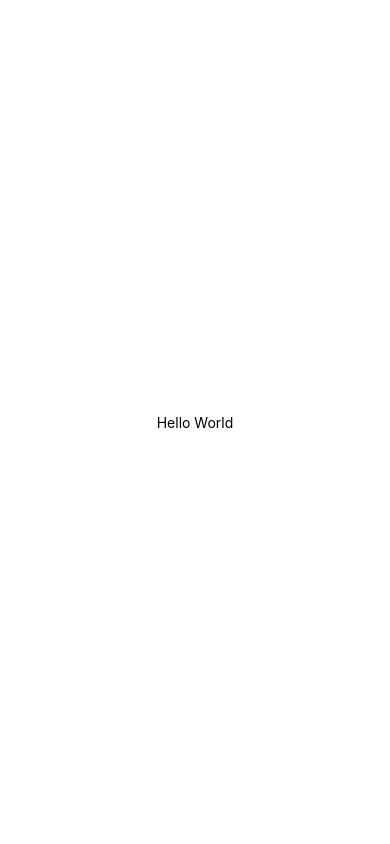
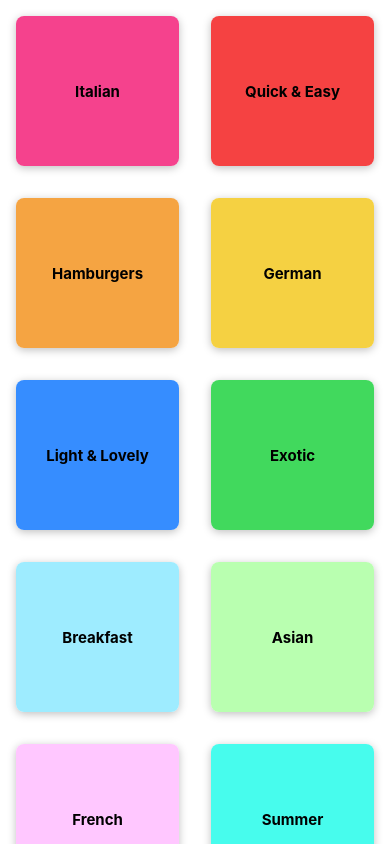
Before and after one commit to UzairKhan313/React-Native-Looking-Meals, a React Native app: screen / in a window 390 px wide. Built offline with nearby package versions, Linux system fonts and the light colour scheme.

Commit message:
Styling Category Grid and Screen

```diff
--- a/App.js
+++ b/App.js
@@ -1,20 +1,16 @@
-import { StatusBar } from 'expo-status-bar';
-import { StyleSheet, Text, View } from 'react-native';
+import { StatusBar } from "expo-status-bar";
+import { StyleSheet } from "react-native";
+import CategoryScreen from "./screens/CategoryScreen";
 
 export default function App() {
   return (
-    <View style={styles.container}>
-      <Text>Hello World</Text>
-      <StatusBar style="auto" />
-    </View>
+    <>
+      <CategoryScreen />
+      <StatusBar style="light" />
+    </>
   );
 }
 
 const styles = StyleSheet.create({
-  container: {
-    flex: 1,
-    backgroundColor: '#fff',
-    alignItems: 'center',
-    justifyContent: 'center',
-  },
+  container: {},
 });
--- /dev/null
+++ b/components/CategoryGridTitle.js
@@ -0,0 +1,49 @@
+import { StyleSheet, View, Pressable, Text, Platform } from "react-native";
+export const CategoryGridTitle = ({ title, color }) => {
+  return (
+    <View style={styles.gridItem}>
+      <Pressable
+        style={({ pressed }) => [
+          styles.button,
+          pressed ? styles.buttonPressed : null,
+        ]}
+        android_ripple={{ color: "#ccc" }}
+      >
+        <View style={[styles.innerContainer,{backgroundColor:color} ]}>
+          <Text style={styles.title}>{title}</Text>
+        </View>
+      </Pressable>
+    </View>
+  );
+};
+
+const styles = StyleSheet.create({
+  gridItem: {
+    flex: 1,
+    margin: 16,
+    height: 150,
+    borderRadius: 8,
+    elevation: 4,
+    backgroundColor: "white", // for IOS to set border shadow background color must be set.
+    shadowColor: "black",
+    shadowOpacity: 0.25,
+    shadowRadius: 8,
+    shadowOffset: { width: 0, height: 2 },
+    overflow: Platform.select({ android: "hidden", ios: "visible" }),
+  },
+  button: { flex: 1 },
+  buttonPressed: {
+    opacity: 0.25,
+  },
+  innerContainer: {
+    flex: 1,
+    justifyContent: "center",
+    alignItems: "center",
+    borderRadius: 8,
+    // padding:16
+  },
+  title: {
+    fontWeight: "bold",
+    fontSize: 15,
+  },
+});
--- /dev/null
+++ b/screens/CategoryScreen.js
@@ -0,0 +1,26 @@
+import { FlatList } from "react-native";
+
+import { CATEGORIES } from "../data/dummy-data";
+import { CategoryGridTitle } from "../components/CategoryGridTitle";
+
+function renderCategoryItem(itemData) {
+  return (
+    <CategoryGridTitle
+      title={itemData.item.title}
+      color={itemData.item.color}
+    />
+  );
+}
+
+const CategoryScreen = () => {
+  return (
+    <FlatList
+      data={CATEGORIES}
+      keyExtractor={(item) => item.id}
+      renderItem={renderCategoryItem}
+      numColumns={2}
+    ></FlatList>
+  );
+};
+
+export default CategoryScreen;
```
